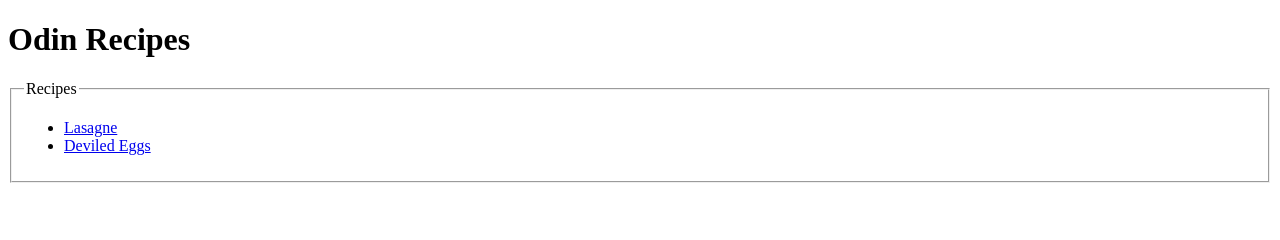
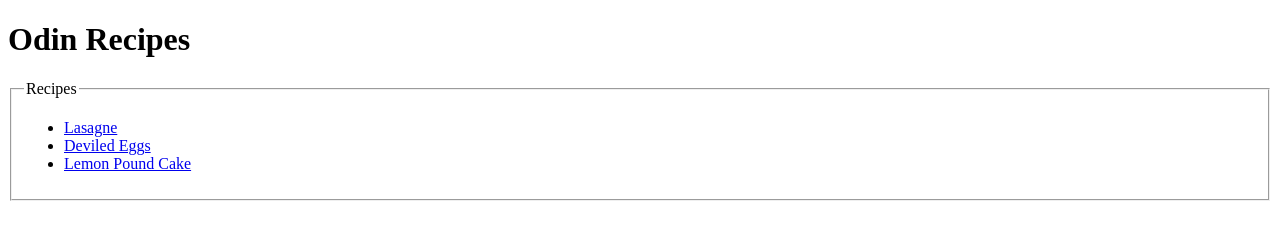
Before and after one commit to norkitorki/odin-project-recipes, a plain HTML site: page index.html in a window 1280 px wide. Drawn offline with Linux system fonts and the light colour scheme.

Commit message:
Add link to lemon pound cake recipe

```diff
--- a/index.html
+++ b/index.html
@@ -15,6 +15,7 @@
       <ul>
         <li><a href="recipes/lasagne.html">Lasagne</a></li>
         <li><a href="recipes/deviled_eggs.html">Deviled Eggs</a></li>
+        <li><a href="recipes/lemon_pound_cake.html">Lemon Pound Cake</a></li>
       </ul>
     </fieldset>
   </body>
```
